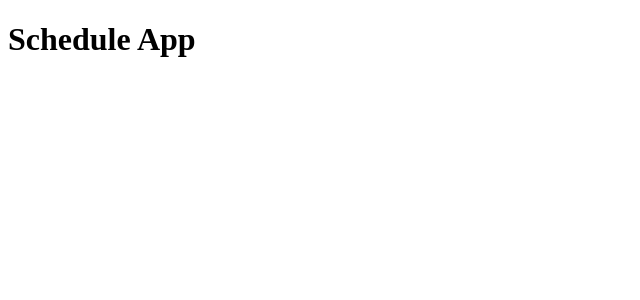
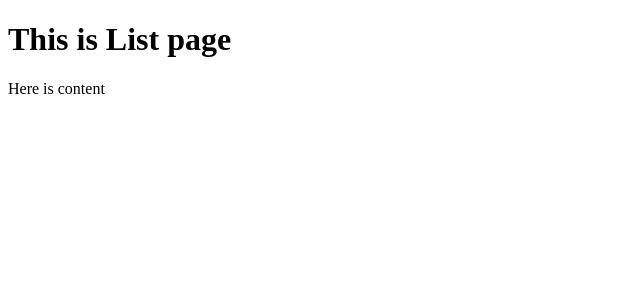
Before and after one commit to shusch/family-schedule, a React app: page / in a window 1280 px wide. Shown: the top 300 px of the page, without its empty margins (0-640 px from the left). Built offline with nearby package versions, Linux system fonts and the light colour scheme; the HTML template or start-up script is replaced by a standard one.

Commit message:
Add router

```diff
--- a/package.json
+++ b/package.json
@@ -15,7 +15,8 @@
   "license": "MIT",
   "dependencies": {
     "react": "^18.2.0",
-    "react-dom": "^18.2.0"
+    "react-dom": "^18.2.0",
+    "react-router-dom": "^6.8.1"
   },
   "devDependencies": {
     "@testing-library/jest-dom": "^5.16.5",
--- /dev/null
+++ b/src/Router.tsx
@@ -0,0 +1,14 @@
+import { FC } from 'react';
+import { BrowserRouter, Route, Routes } from 'react-router-dom';
+
+import { List } from './pages/List';
+
+export const Router: FC = () => {
+  return (
+    <BrowserRouter>
+      <Routes>
+        <Route path='/' element={<List />} />
+      </Routes>
+    </BrowserRouter>
+  );
+}
--- a/src/index.tsx
+++ b/src/index.tsx
@@ -1,9 +1,11 @@
 import { FC } from 'react';
 import { createRoot } from 'react-dom/client';
 
+import { Router } from './Router';
+
 const App: FC = () => {
   return (
-    <h1>Schedule App</h1>
+    <Router />
   );
 };
 
--- /dev/null
+++ b/src/pages/List.tsx
@@ -0,0 +1,10 @@
+import { FC } from 'react';
+
+export const List: FC = () => {
+  return (
+    <>
+      <h1>This is List page</h1>
+      <p>Here is content</p>
+    </>
+  );
+}
```
Also changed, not shown: 1 other file (tests, documents, lock files or other folders).
